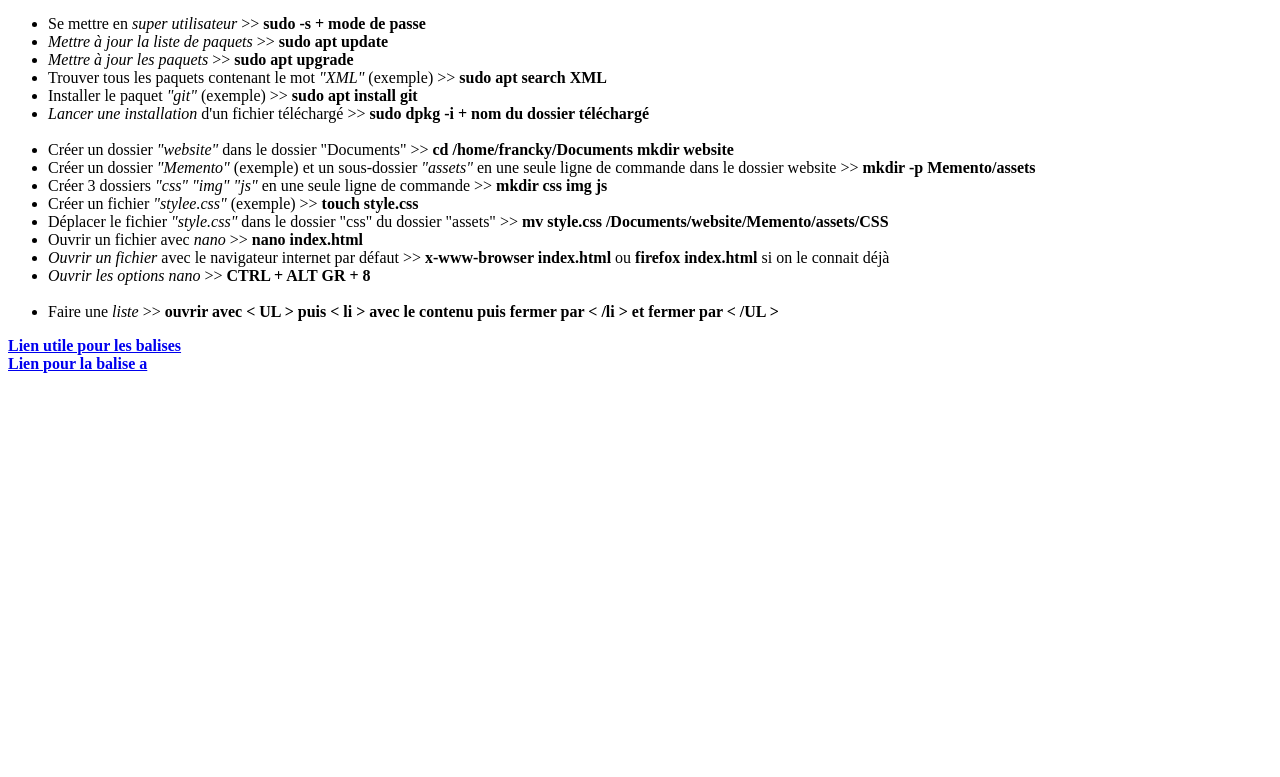
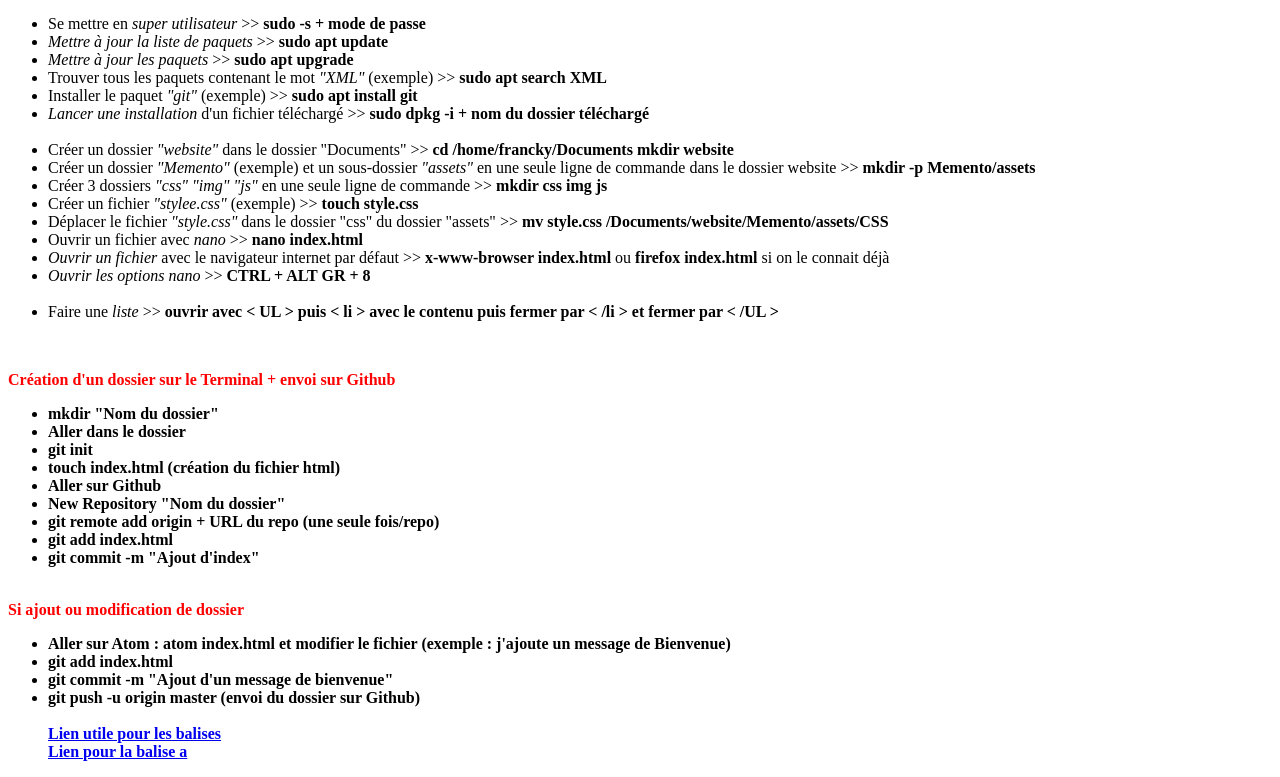
Before and after one commit to inkedwest/M-mento, a plain HTML site: page index.html in a window 1280 px wide. Shown: the part 330-1107 px from the top of the page. Before the commit the page ends 800 px from the top, so only its background shows below. Drawn offline with Linux system fonts and the light colour scheme.

Commit message:
Ajout de la procédure d'ajout de dossier sur Github

```diff
--- a/index.html
+++ b/index.html
@@ -37,7 +37,26 @@
 <br>
 <li>Faire une <i>liste</i> >> <b> ouvrir avec < UL > puis < li > avec le contenu puis fermer par < /li > et fermer par < /UL >
 </ul>
-
+<br>
+<p> <font color="red"> <b>Création d'un dossier sur le Terminal + envoi sur Github</b></font></br>
+<ul>
+  <li> mkdir "Nom du dossier"</li>
+  <li>Aller dans le dossier</li>
+  <li>git init</li>
+  <li>touch index.html (création du fichier html)</li>
+  <li>Aller sur Github</li>
+  <li>New Repository "Nom du dossier"</li>
+  <li>git remote add origin + URL du repo (une seule fois/repo)</li>
+  <li>git add index.html</li>
+  <li> git commit -m "Ajout d'index"</li>
+  <br>
+</ul>
+<p> <font color="red"> <b>Si ajout ou modification de dossier</b></font></br>
+<ul>
+  <li>Aller sur Atom : atom index.html et modifier le fichier (exemple : j'ajoute un message de Bienvenue)</li>
+  <li>git add index.html</li>
+  <li>git commit -m "Ajout d'un message de bienvenue"</li>
+    <li>git push -u origin master (envoi du dossier sur Github)</li><br>
 <a title="Lien utile balises" href="http://www.css-faciles.com/bloc-en-ligne.php">
 Lien utile pour les balises <br>
 <a title="Lien 2" href="http://41mag.fr/liste-des-balises-html5/balise-a-html5-lien">
```
